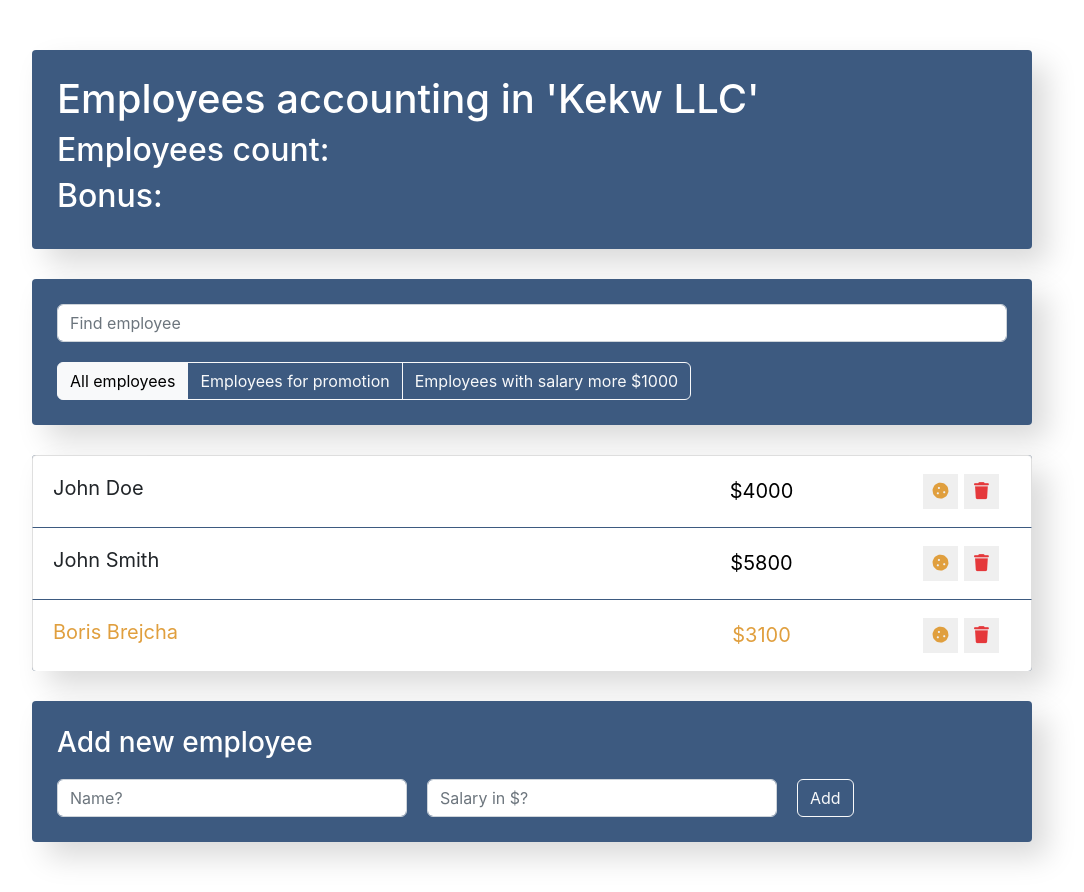
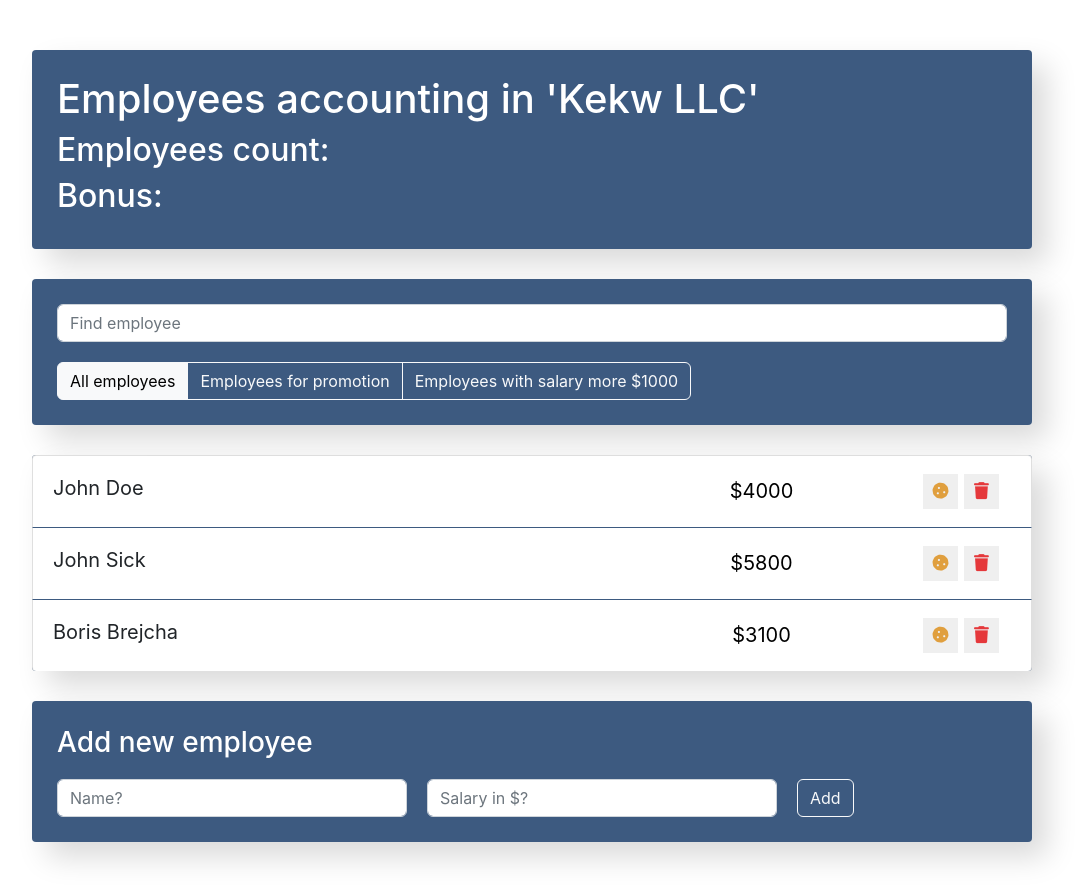
Before and after one commit to trueroo/CRUDLearnReact, a React (Create React App) app: page / in a window 1280 px wide. Shown: the whole page, without its empty margins (108-1192 px from the left). Built offline with nearby package versions, Linux system fonts and the light colour scheme.

Commit message:
change E-L-I(add state)

```diff
--- a/src/components/app/app.jsx
+++ b/src/components/app/app.jsx
@@ -9,7 +9,7 @@ import './app.css';
 const App = () => {
 	const data = [
 		{ name: 'John Doe', salary: 4000, increase: false, id: 1 },
-		{ name: 'John Smith', salary: 5800, increase: false, id: 2 },
+		{ name: 'John Sick', salary: 5800, increase: false, id: 2 },
 		{ name: 'Boris Brejcha', salary: 3100, increase: true, id: 3 },
 	];
 
--- a/src/components/employees-list-item/employees-list-item.jsx
+++ b/src/components/employees-list-item/employees-list-item.jsx
@@ -1,15 +1,49 @@
+import { Component } from 'react';
+
 import './employees-list-item.css';
 
-const EmployeesListItem = ({ name, salary, increase }) => {
+class EmployeesListItem extends Component {
+	constructor(props) {
+		super(props);
+		this.state = {
+			increase: false,
+			rise: false,
+		};
+	}
+
+	onIncrease = () => {
+		this.setState(({ increase }) => ({
+			increase: !increase,
+		}));
+	};
+
+	onRise = () => {
+		this.setState(({ rise }) => ({
+			rise: !rise,
+		}));
+	};
+
+	render() {
+		const { name, salary } = this.props;
+		const { increase, rise } = this.state;
 		let classNames = 'list-group-item d-flex justify-content-between';
 
 		if (increase) {
 			classNames += ' increase';
 		}
 
+		if (rise) {
+			classNames += ' like';
+		}
+
 		return (
 			<li className={classNames}>
-			<span className="list-group-item-label">{name}</span>
+				<span
+					onClick={this.onRise}
+					className="list-group-item-label"
+				>
+					{name}
+				</span>
 				<input
 					type="text"
 					className="list-group-item-input"
@@ -17,6 +51,7 @@ const EmployeesListItem = ({ name, salary, increase }) => {
 				/>
 				<div className="d-flex justify-content-center align-items-center">
 					<button
+						onClick={this.onIncrease}
 						type="button"
 						className="btn-cookie btn-sm "
 					>
@@ -33,6 +68,7 @@ const EmployeesListItem = ({ name, salary, increase }) => {
 				</div>
 			</li>
 		);
-};
+	}
+}
 
 export default EmployeesListItem;
```
Lines whose indentation alone changed are shown as unchanged.
